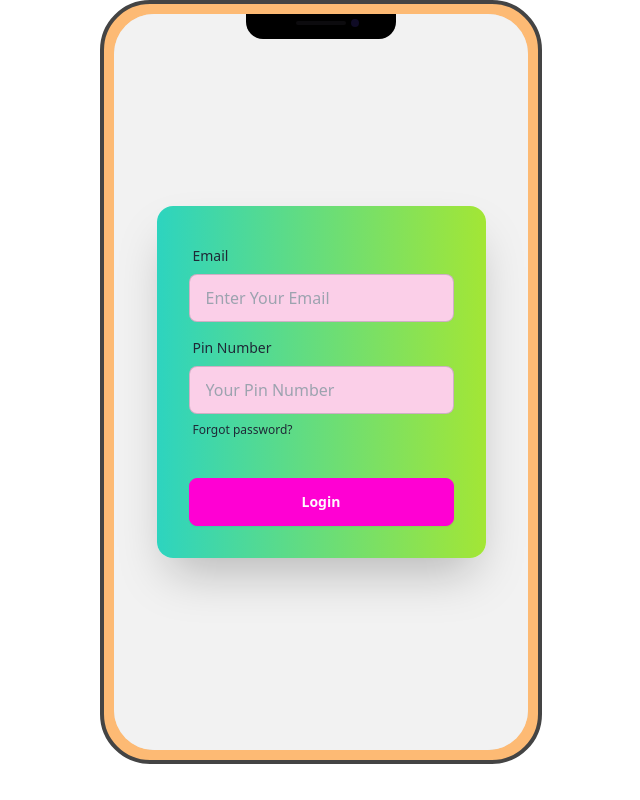
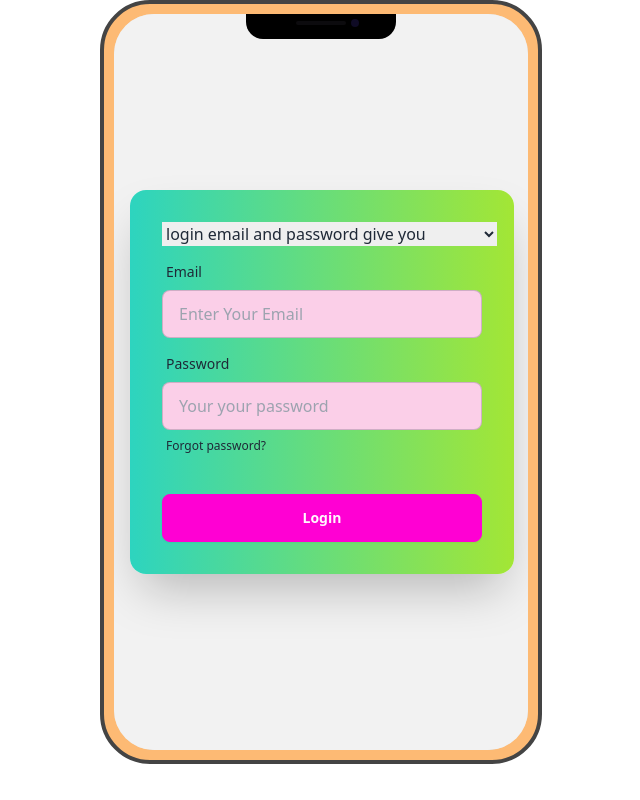
Before and after one commit to sabbir6175/payoo-MFS, a plain HTML site: page index.html in a window 1280 px wide. Shown: the whole page, without its empty margins (319-959 px from the left). Drawn offline with nearby package versions, Linux system fonts and the light colour scheme.

Commit message:
change some code and i will provide login page show email and password

```diff
--- a/index.html
+++ b/index.html
@@ -23,6 +23,13 @@
                     <div class="hero-content flex-col lg:flex-row-reverse">
                       <div class="card bg-base-100 w-full max-w-sm shrink-0 shadow-2xl">
                         <form class="card-body bg-gradient-to-r from-teal-400 to-lime-400 hover:from-pink-500 hover:to-orange-500 rounded-2xl">
+                          <div>
+                             <select name="" id="">
+                                <option readonly value="">login email and password give you</option>
+                                <option  value="">email: sabbirhasannahid1661@gmail.com</option>
+                                 <option value="">password: sabbir</option>
+                             </select>
+                          </div>
                           <div class="form-control">
                             <label class="label">
                               <span class="label-text">Email</span>
@@ -31,9 +38,9 @@
                           </div>
                           <div class="form-control">
                             <label class="label">
-                              <span class="label-text">Pin Number</span>
+                              <span class="label-text">Password</span>
                             </label>
-                            <input id="Pin-Number" type="password" placeholder="Your Pin Number" class="input input-bordered bg-pink-200" autocomplete="off" required />
+                            <input id="Pin-Number" type="password" placeholder="Your your password" class="input input-bordered bg-pink-200" autocomplete="off" required />
                             <label class="label">
                               <a href="#" class="label-text-alt link link-hover">Forgot password?</a>
                             </label>
```
